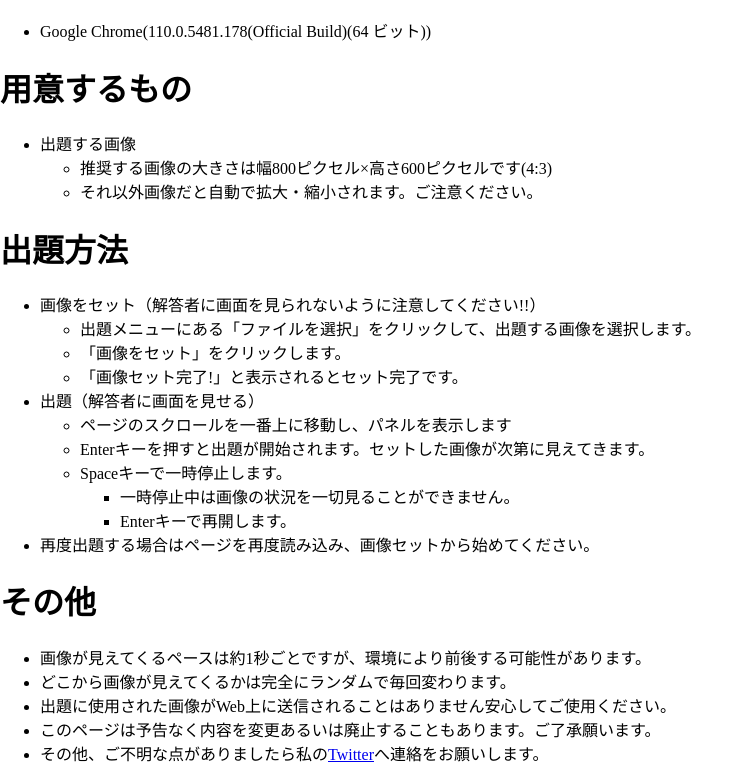
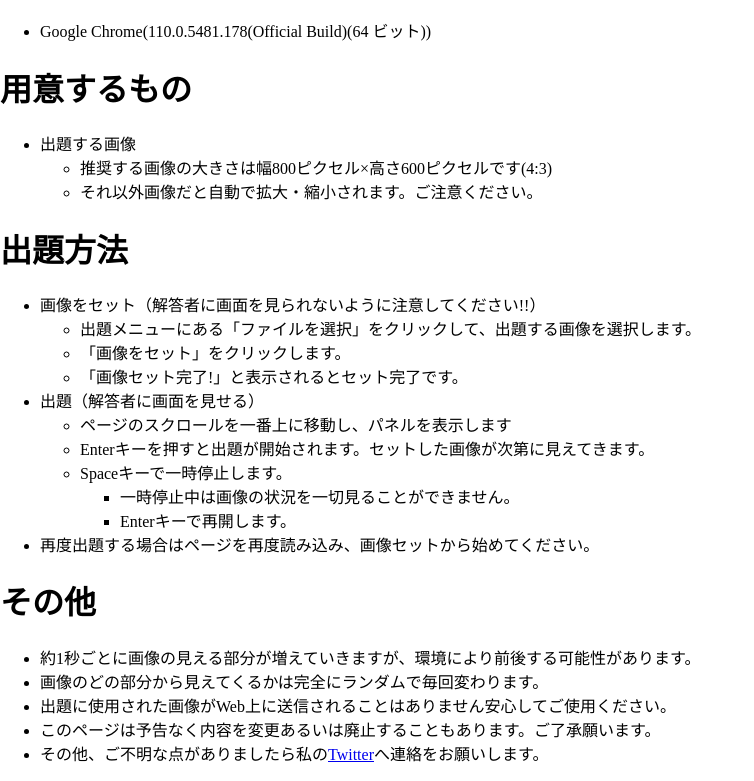
Before and after one commit to kabuto64425/-hidden-picture-quiz, a plain HTML site: page index.html in a window 1280 px wide. Shown: the part 2233-3014 px from the top of the page, without its empty margins (0-754 px from the left). Drawn offline with Linux system fonts and the light colour scheme.

Commit message:
その他を修正

```diff
--- a/index.html
+++ b/index.html
@@ -155,8 +155,8 @@
         </ul>
         <h1>その他</h1>
             <ul>
-                <li>画像が見えてくるペースは約1秒ごとですが、環境により前後する可能性があります。</li>
-                <li>どこから画像が見えてくるかは完全にランダムで毎回変わります。</li>
+                <li>約1秒ごとに画像の見える部分が増えていきますが、環境により前後する可能性があります。</li>
+                <li>画像のどの部分から見えてくるかは完全にランダムで毎回変わります。</li>
                 <li>出題に使用された画像がWeb上に送信されることはありません安心してご使用ください。</li>
                 <li>このページは予告なく内容を変更あるいは廃止することもあります。ご了承願います。</li>
                 <li>その他、ご不明な点がありましたら私の<a href="https://twitter.com/mussi425">Twitter</a>へ連絡をお願いします。</li>
```
